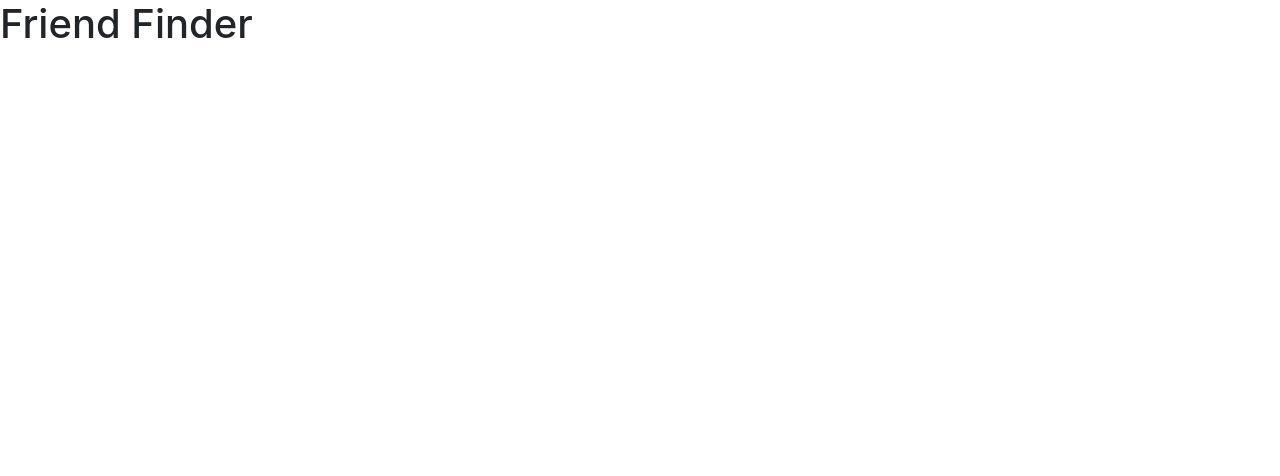
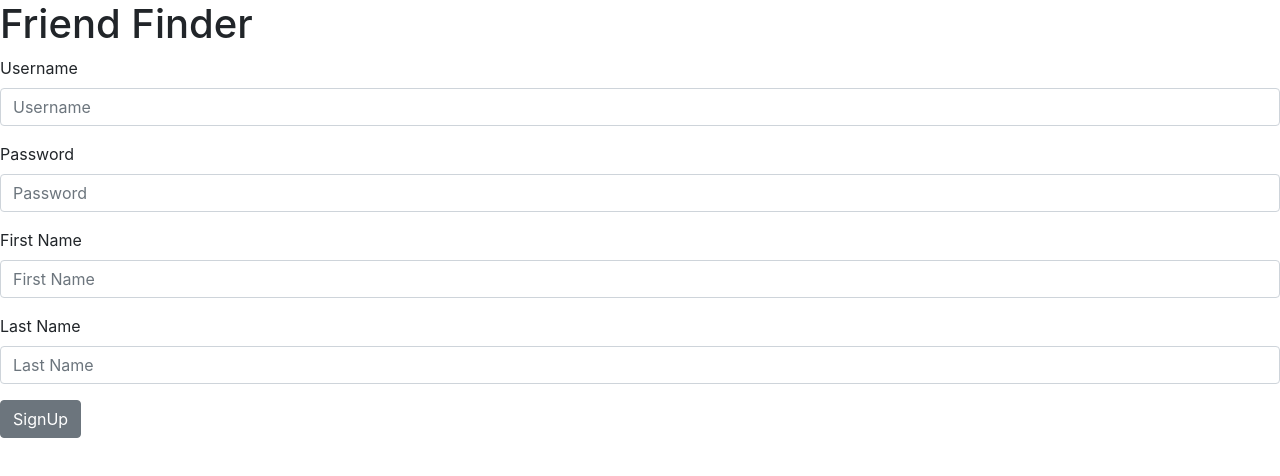
Before and after one commit to Find-Friends/front-end, a React (Create React App) app in the folder friend-finder/: page /signup in a window 1280 px wide. Shown: the top 476 px of the page. Built offline with nearby package versions, Linux system fonts and the light colour scheme.

Commit message:
SignUp done and also privateRoute

```diff
--- a/friend-finder/src/App.js
+++ b/friend-finder/src/App.js
@@ -1,13 +1,15 @@
-import React from 'react';
-import { Route } from 'react-router-dom';
+import React from "react";
+import { Route } from "react-router-dom";
 
-import Login from './components/Login';
+import Login from "./components/Login";
+import SignUp from "./components/SignUp";
 
 function App() {
   return (
-    <div >
+    <div>
       <h1>Friend Finder</h1>
-      <Route path='/login' component={Login} />
+      <Route path="/login" component={Login} />
+      <Route path="/signup" component={SignUp} />
     </div>
   );
 }
--- /dev/null
+++ b/friend-finder/src/components/SignUp.js
@@ -0,0 +1,95 @@
+import React from "react";
+import { Form, FormGroup, Label, Input, Button } from "reactstrap";
+
+import axiosWithAuth from "../utils/axiosWithAuth";
+
+class SignUp extends React.Component {
+  constructor() {
+    super();
+    this.state = {
+      credentials: {
+        username: "",
+        password: "",
+        firstName: "",
+        lastName: ""
+      }
+    };
+  }
+
+  handleChange = event => {
+    this.setState({
+      credentials: {
+        ...this.state.credentials,
+        [event.target.name]: event.target.value
+      }
+    });
+  };
+
+  handleSubmit = event => {
+    event.preventDefault();
+    console.log(this.state.credentials);
+    axiosWithAuth()
+      .post("/api/auth/register", this.state.credentials)
+      .then(response => {
+        console.log(response);
+        localStorage.setItem("token", response.data.token);
+      })
+      .catch(error => {
+        console.log(error.response);
+      });
+  };
+
+  render() {
+    return (
+      <Form onSubmit={this.handleSubmit}>
+        <FormGroup>
+          <Label for="username">Username</Label>
+          <Input
+            id="username"
+            type="text"
+            name="username"
+            placeholder="Username"
+            value={this.state.credentials.username}
+            onChange={this.handleChange}
+          />
+        </FormGroup>
+        <FormGroup>
+          <Label for="password">Password</Label>
+          <Input
+            id="password"
+            type="password"
+            name="password"
+            placeholder="Password"
+            value={this.state.credentials.password}
+            onChange={this.handleChange}
+          />
+        </FormGroup>
+        <FormGroup>
+          <Label for="firstName">First Name</Label>
+          <Input
+            id="firstName"
+            type="text"
+            name="name"
+            placeholder="First Name"
+            value={this.state.credentials.firstName}
+            onChange={this.handleChange}
+          />
+        </FormGroup>
+        <FormGroup>
+          <Label for="lastName">Last Name</Label>
+          <Input
+            id="lastName"
+            type="text"
+            name="lastName"
+            placeholder="Last Name"
+            value={this.state.credentials.lastName}
+            onChange={this.handleChange}
+          />
+        </FormGroup>
+        <Button>SignUp</Button>
+      </Form>
+    );
+  }
+}
+
+export default SignUp;
```
Also changed, not shown: friend-finder/src/components/PrivateRoute.js (added, +17 -0 lines), 2 other files (tests, documents, lock files or other folders).
